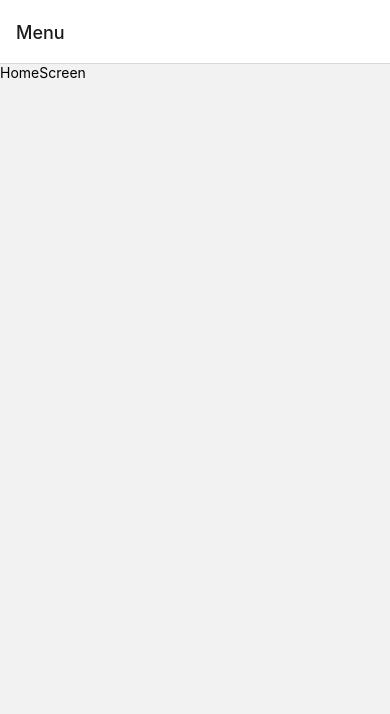
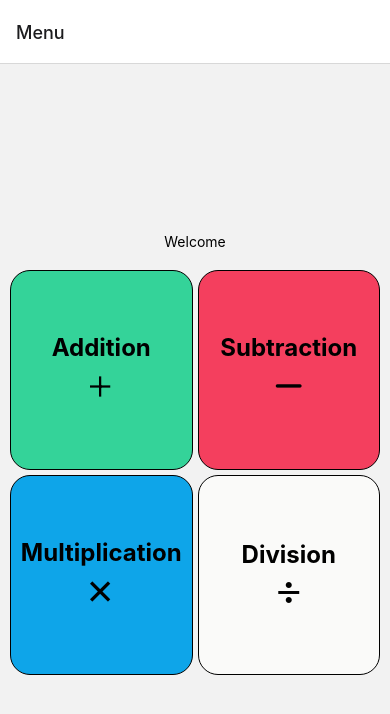
Before and after one commit to mamadouD29/operation-odissey, a React Native app: screen /HomeScreen in a window 390 px wide. Shown: the top 714 px of the page. Built offline with nearby package versions, Linux system fonts and the light colour scheme.

Commit message:
home screen done

```diff
--- /dev/null
+++ b/components/shared/EmIcons.tsx
@@ -0,0 +1,46 @@
+import { StyleSheet, Text, View } from "react-native";
+import React from "react";
+import { Ionicons, Octicons, MaterialCommunityIcons } from "@expo/vector-icons";
+
+interface EmIconsProps {
+	title: string;
+	color?: string;
+	size?: number;
+}
+
+export function EmIcons({ title, color, size }: EmIconsProps) {
+	return (
+		<>
+			{title === "Addition" && (
+				<Ionicons
+					name="add"
+					size={size ?? 24}
+					color={color ?? "black"}
+				/>
+			)}
+			{title === "Subtraction" && (
+				<Octicons
+					name="dash"
+					size={size ?? 24}
+					color={color ?? "black"}
+				/>
+			)}
+			{title === "Multiplication" && (
+				<Ionicons
+					name="close-sharp"
+					size={size ?? 24}
+					color={color ?? "black"}
+				/>
+			)}
+			{title === "Division" && (
+				<MaterialCommunityIcons
+					name="division"
+					size={size ?? 24}
+					color={color ?? "black"}
+				/>
+			)}
+		</>
+	);
+}
+
+const styles = StyleSheet.create({});
--- /dev/null
+++ b/components/shared/index.tsx
@@ -0,0 +1,3 @@
+import { EmIcons } from "./EmIcons";
+
+export { EmIcons };
--- a/screens/main/HomeScreen.tsx
+++ b/screens/main/HomeScreen.tsx
@@ -1,16 +1,72 @@
 import { Pressable, StyleSheet, Text, View } from "react-native";
 import React from "react";
 import { NavigationAndRouteProps } from "../../services/utils/navigations";
+import { menuOptions } from "../../services/utils/menuOptions";
+import { globalStyles } from "../../styles/globalStyles";
+import { EmIcons } from "../../components/shared";
 
 export function HomeScreen({ navigation }: NavigationAndRouteProps) {
-	const handlePress = () => {
-		navigation.navigate("GameScreen");
+	const handlePress = (id: number, title: string) => {
+		navigation.navigate("GameScreen", { id, title });
 	};
 	return (
-		<View>
-			<Text>HomeScreen</Text>
+		<View
+			style={[globalStyles.container, styles.container, globalStyles.pad]}
+		>
+			<Text>Welcome</Text>
+			<View style={[globalStyles.hCtr, styles.menuCtr]}>
+				{menuOptions &&
+					menuOptions.map(
+						(option: { id: number; title: string; bg: string }) => {
+							return (
+								<Pressable
+									onPress={() =>
+										handlePress(option.id, option.title)
+									}
+									style={({ pressed }) => [
+										globalStyles.vCtr,
+										styles.btnCtr,
+										{
+											opacity: pressed ? 0.3 : 1,
+											backgroundColor: option.bg,
+										},
+									]}
+								>
+									<Text
+										style={[globalStyles.menuTxt]}
+										numberOfLines={1}
+										ellipsizeMode="tail"
+									>
+										{option.title}
+									</Text>
+									<EmIcons title={option.title} size={36} />
+								</Pressable>
+							);
+						},
+					)}
+			</View>
 		</View>
 	);
 }
 
-const styles = StyleSheet.create({});
+const styles = StyleSheet.create({
+	container: {
+		justifyContent: "center",
+		gap: 20,
+		alignItems: "center",
+	},
+	menuCtr: {
+		flexWrap: "wrap",
+		justifyContent: "space-between",
+
+		// borderWidth: 1,
+	},
+	btnCtr: {
+		borderWidth: 1,
+		width: 150,
+		height: 200,
+		flexGrow: 1,
+		flexShrink: 1,
+		borderRadius: 20,
+	},
+});
--- a/screens/main/game/GameScreen.tsx
+++ b/screens/main/game/GameScreen.tsx
@@ -1,12 +1,16 @@
 import { Pressable, StyleSheet, Text, View } from "react-native";
 import React from "react";
 import { NavigationAndRouteProps } from "../../../services/utils/navigations";
+import { globalStyles } from "../../../styles/globalStyles";
 
-export function GameScreen({ navigation }: NavigationAndRouteProps) {
+export function GameScreen({ route }: NavigationAndRouteProps) {
+	const { id, title } = route.params;
 
 	return (
-		<View>
+		<View style={[globalStyles.container, globalStyles.pad]}>
 			<Text>GameScreen</Text>
+			<Text>id: {id}</Text>
+			<Text>title: {title}</Text>
 		</View>
 	);
 }
--- /dev/null
+++ b/services/utils/menuOptions.tsx
@@ -0,0 +1,6 @@
+export const menuOptions = [
+	{ id: 1, title: "Addition", bg: "#34d399" },
+	{ id: 2, title: "Subtraction", bg: "#f43f5e" },
+	{ id: 3, title: "Multiplication", bg: "#0ea5e9" },
+	{ id: 4, title: "Division", bg: "#fafaf9" },
+];
--- a/styles/globalStyles.tsx
+++ b/styles/globalStyles.tsx
@@ -1,8 +1,11 @@
 import { StyleSheet } from "react-native";
 
-const styles = StyleSheet.create({
+export const globalStyles = StyleSheet.create({
 	container: {
 		flex: 1,
+	},
+	pad: {
+		padding: 10,
 	},
 	hCtr: {
 		flexDirection: "row",
@@ -15,11 +18,14 @@ const styles = StyleSheet.create({
 		alignItems: "center",
 		gap: 5,
 	},
-    result: {
-        fontSize: 36,
-    },
-    inp: {
-        fontSize: 20,
-    }
-
+	result: {
+		fontSize: 36,
+	},
+	inp: {
+		fontSize: 20,
+	},
+	menuTxt: {
+		fontSize: 24,
+		fontWeight: "bold",
+	},
 });
```
